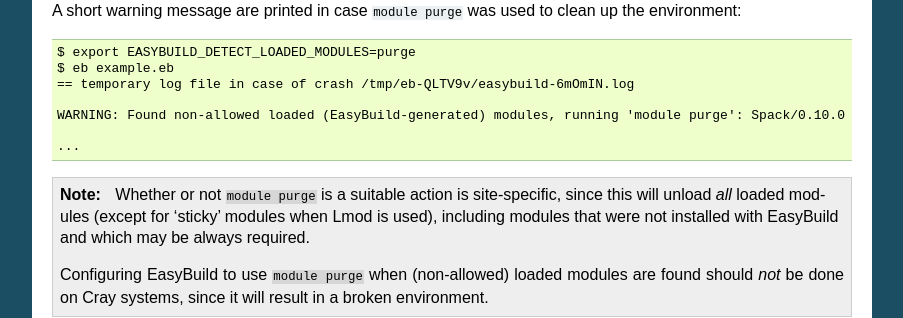
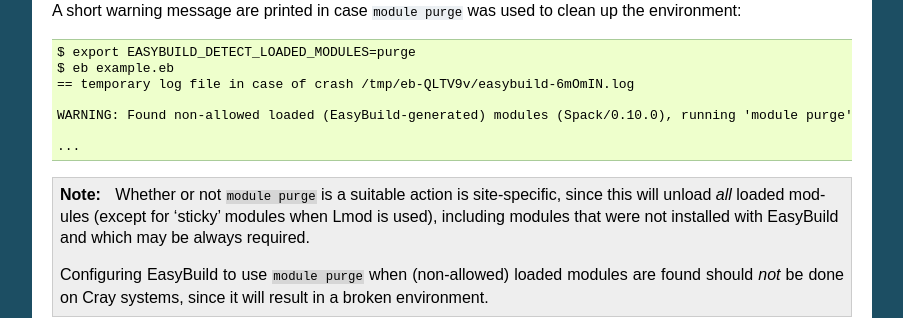
Before and after one commit to easybuilders/easybuild, a Sphinx documentation site: the page built from docs/Detecting_loaded_modules.rst, in a window 1280 px wide and 900 px high, scrolled down 1982 px. Shown: the part 215-533 px from the top of the window, without its empty margins (198-1101 px from the left). Built offline with Sphinx 7.4.7, drawn with Linux system fonts in a browser that asks for light colours.

```diff
--- a/docs/Detecting_loaded_modules.rst
+++ b/docs/Detecting_loaded_modules.rst
@@ -118,7 +118,7 @@ A short warning message are printed in case ``module purge`` was used to clean u
     $ eb example.eb
     == temporary log file in case of crash /tmp/eb-QLTV9v/easybuild-6mOmIN.log
 
-    WARNING: Found non-allowed loaded (EasyBuild-generated) modules, running 'module purge': Spack/0.10.0
+    WARNING: Found non-allowed loaded (EasyBuild-generated) modules (Spack/0.10.0), running 'module purge'
 
     ...
 
```
